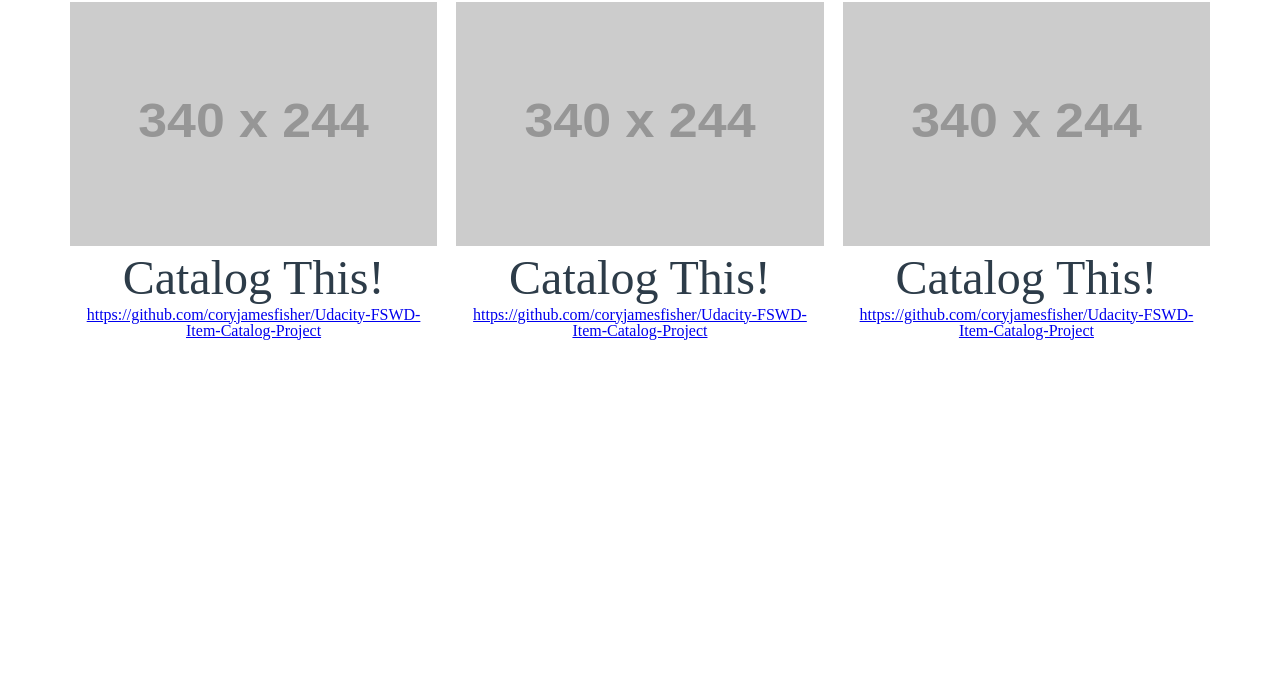
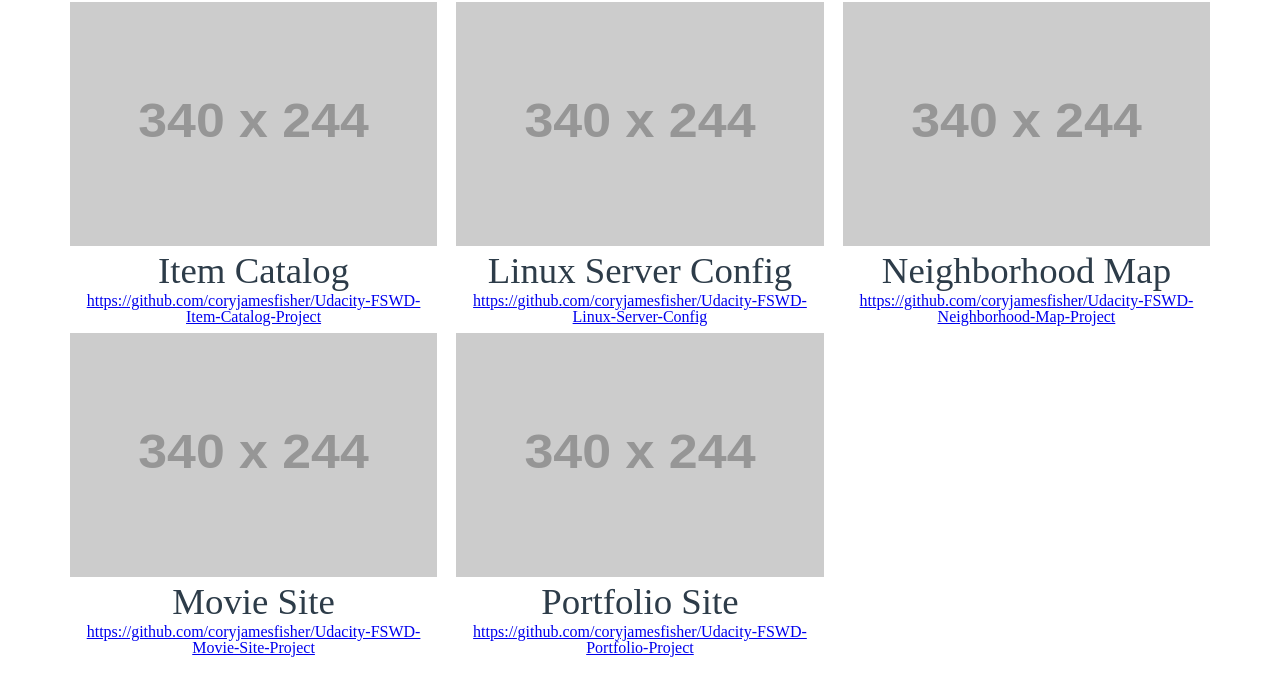
Before and after one commit to coryjamesfisher/Udacity-FSWD-Portfolio-Project, a website: page index.html in a window 1280 px wide. Shown: the part 724-1420 px from the top of the page. Before the commit the page ends 1143 px from the top, so only its background shows below. Drawn offline with nearby package versions, Linux system fonts and the light colour scheme; placeholder pictures from the web are drawn by us.

Commit message:
Add svg banner image

```diff
--- a/index.html
+++ b/index.html
@@ -23,7 +23,7 @@
 
 		<main>
 			<!--<img class="banner" src="images/banner.png">-->
-			<img class="banner" src="http://placehold.it/1140x400">
+			<img class="banner" src="images/banner.svg">
 
 			<section class="featured">
 
@@ -32,7 +32,7 @@
 					<figure>
 						<img src="http://placehold.it/340x244">
 						<figcaption>
-							<h2>Catalog This!</h2>
+							<h2>Item Catalog</h2>
 							<a href="https://github.com/coryjamesfisher/Udacity-FSWD-Item-Catalog-Project">
 								https://github.com/coryjamesfisher/Udacity-FSWD-Item-Catalog-Project
 							</a>
@@ -44,9 +44,9 @@
 					<figure>
 						<img src="http://placehold.it/340x244">
 						<figcaption>
-							<h2>Catalog This!</h2>
-							<a href="https://github.com/coryjamesfisher/Udacity-FSWD-Item-Catalog-Project">
-								https://github.com/coryjamesfisher/Udacity-FSWD-Item-Catalog-Project
+							<h2>Linux Server Config</h2>
+							<a href="https://github.com/coryjamesfisher/Udacity-FSWD-Linux-Server-Config">
+								https://github.com/coryjamesfisher/Udacity-FSWD-Linux-Server-Config
 							</a>
 						</figcaption>
 					</figure>
@@ -57,9 +57,35 @@
 						<img src="http://placehold.it/340x244">
 						<!--<img src="images/catalog_this.png">-->
 						<figcaption>
-							<h2>Catalog This!</h2>
-							<a href="https://github.com/coryjamesfisher/Udacity-FSWD-Item-Catalog-Project">
-								https://github.com/coryjamesfisher/Udacity-FSWD-Item-Catalog-Project
+							<h2>Neighborhood Map</h2>
+							<a href="https://github.com/coryjamesfisher/Udacity-FSWD-Neighborhood-Map-Project">
+								https://github.com/coryjamesfisher/Udacity-FSWD-Neighborhood-Map-Project
+							</a>
+						</figcaption>
+					</figure>
+				</article>
+
+				<article>
+					<figure>
+						<img src="http://placehold.it/340x244">
+						<!--<img src="images/catalog_this.png">-->
+						<figcaption>
+							<h2>Movie Site</h2>
+							<a href="https://github.com/coryjamesfisher/Udacity-FSWD-Movie-Site-Project">
+								https://github.com/coryjamesfisher/Udacity-FSWD-Movie-Site-Project
+							</a>
+						</figcaption>
+					</figure>
+				</article>
+
+				<article>
+					<figure>
+						<img src="http://placehold.it/340x244">
+						<!--<img src="images/catalog_this.png">-->
+						<figcaption>
+							<h2>Portfolio Site</h2>
+							<a href="https://github.com/coryjamesfisher/Udacity-FSWD-Portfolio-Project">
+								https://github.com/coryjamesfisher/Udacity-FSWD-Portfolio-Project
 							</a>
 						</figcaption>
 					</figure>
--- a/scss/styles.scss
+++ b/scss/styles.scss
@@ -34,7 +34,7 @@ h1 {
 }
 
 h2 {
-  font-size: 3em;
+  font-size: 2.3em;
 }
 
 h3 {
```
Also changed, not shown: css/styles.css, images/banner.svg (added).
